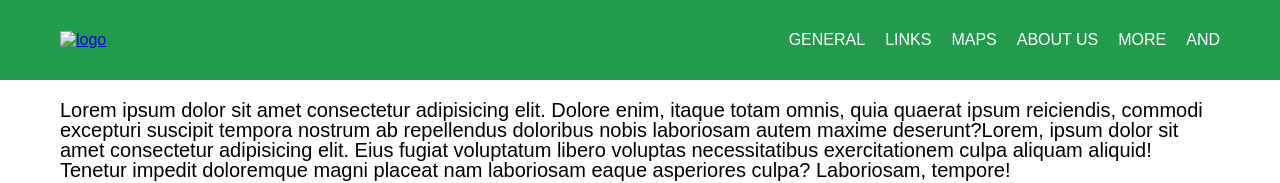
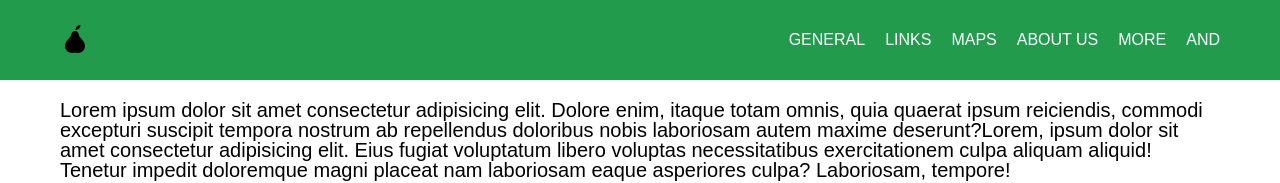
Before and after one commit to DenisOpekun/burgerMenu, a plain HTML site: page index.html in a window 1280 px wide. Shown: the top 183 px of the page. Drawn offline with nearby package versions, Linux system fonts and the light colour scheme.

Commit message:
refactor: change folder in html

```diff
--- a/index.html
+++ b/index.html
@@ -15,7 +15,7 @@
 			<div class='container'>
 				<div class="header__body">
 					<a href="#" class="header__logo">
-						<img src="/src/logo.png" alt="logo">
+						<img src="img/logo.png" alt="logo">
 					</a>
 					<div class="header__burger">
 						<span></span>
```
